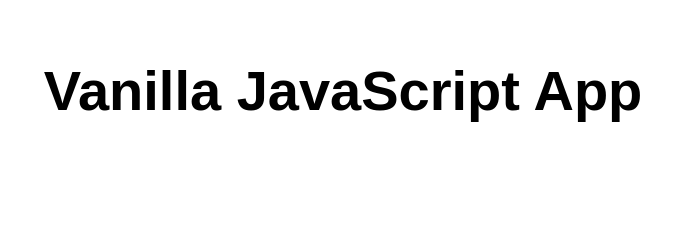
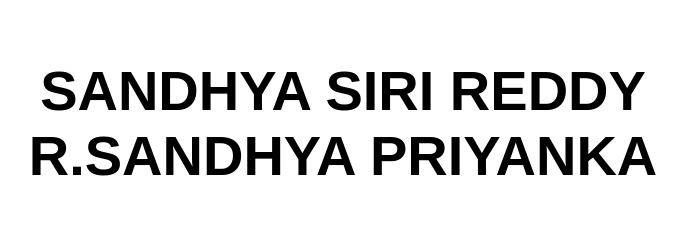
Before and after one commit to nandigamsandhya/sirireddy123, a website: page src/index.html in a window 1280 px wide. Shown: the whole page, without its empty margins (297-984 px from the left). Drawn offline with Linux system fonts and the light colour scheme.

Commit message:
Update index.html

```diff
--- a/src/index.html
+++ b/src/index.html
@@ -5,12 +5,16 @@
   <meta charset="UTF-8">
   <meta name="viewport" content="width=device-width, initial-scale=1.0">
   <link rel="stylesheet" href="styles.css">
-  <title>Vanilla JavaScript App</title>
+  <title>TEAM S3P</title>
 </head>
 
 <body>
   <main>
-    <h1>Vanilla JavaScript App</h1>
+    <h1>SANDHYA
+      SIRI REDDY
+      R.SANDHYA
+      PRIYANKA
+       </h1>
   </main>
 </body>
 
```
